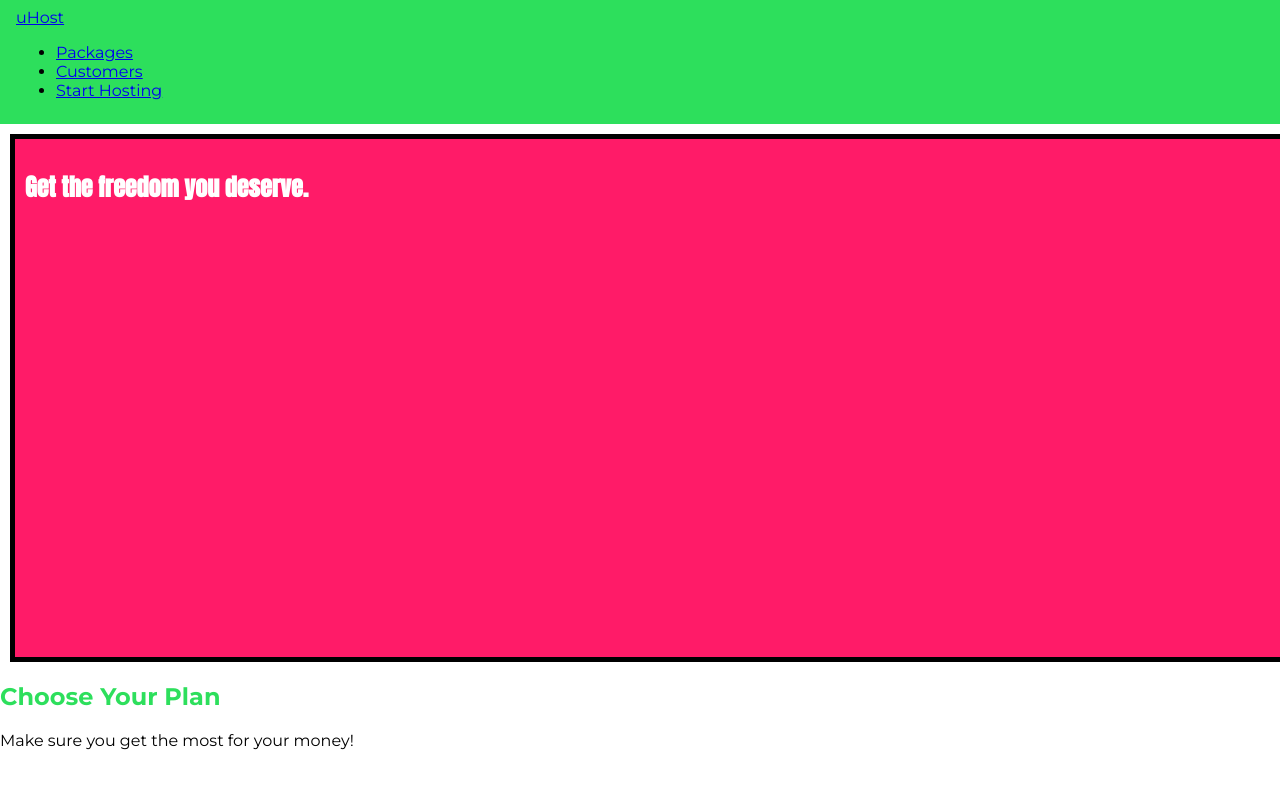
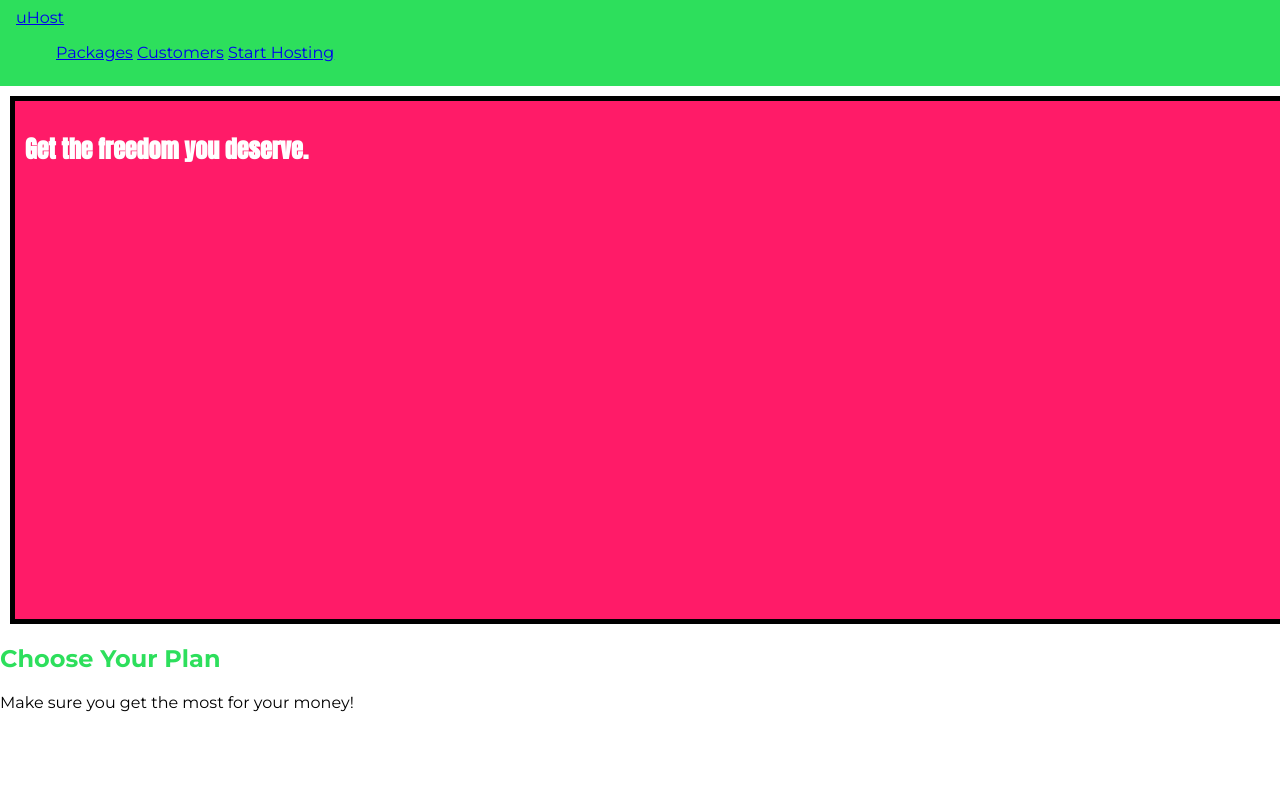
Before and after one commit to RyeongeunKim/CSS-basics, a plain HTML site: page index.html in a window 1280 px wide. Drawn offline with Linux system fonts and the light colour scheme.

Commit message:
네비게이션바 display 속성 추가

```diff
--- a/main.css
+++ b/main.css
@@ -31,6 +31,10 @@ body {
   padding: 8px 16px;
 }
 
+.main-nav__item {
+  display: inline-block;
+}
+
 /* h1 {
     font-family: sans-serif;
 } */
```
